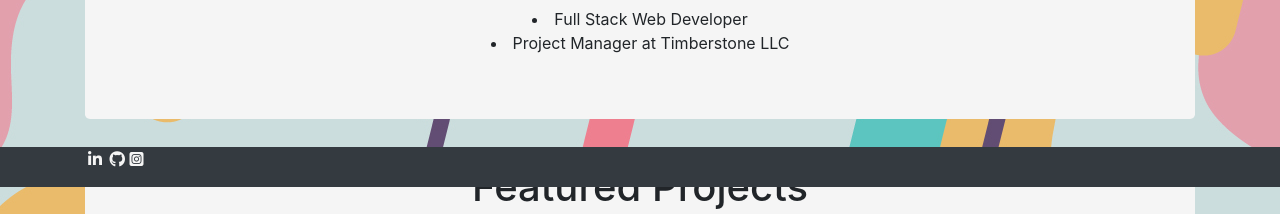
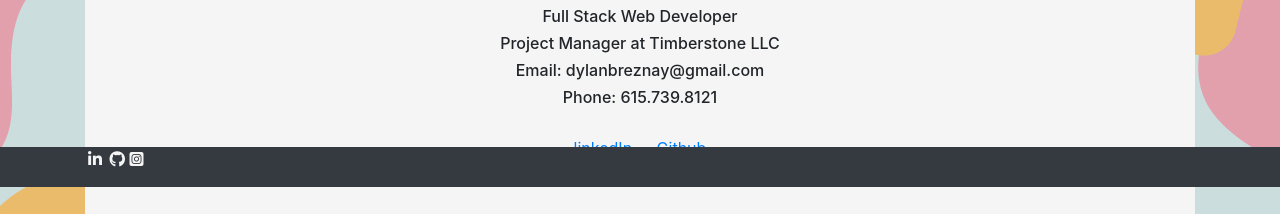
Before and after one commit to dbreznay/explosivo-portfolio-responsivo, a plain HTML site: page portfolio.html in a window 1280 px wide. Shown: the part 613-827 px from the top of the page. Drawn offline with nearby package versions, Linux system fonts and the light colour scheme.

Commit message:
adding small changes to portfolio

```diff
--- a/portfolio.html
+++ b/portfolio.html
@@ -99,13 +99,20 @@
        <header class="jumbotron text-center">
          <!-- Headline -->
          <h1>Professional Portfolio:</h1>
-          <h3>Dylan Breznay</h2>
-           <img class="img-fluid"src="https://user-images.githubusercontent.com/60904436/91752409-f44eae00-eb8b-11ea-84e6-870909f5f6bd.jpg"alt="Me" title="Me">
+           <h3>Dylan Breznay</h3>
+            <img class="img-fluid"src="https://user-images.githubusercontent.com/60904436/91752409-f44eae00-eb8b-11ea-84e6-870909f5f6bd.jpg"alt="Me" title="Me">
 
-         <li>Full Stack Web Developer</li>
-         <li>Project Manager at Timberstone LLC</li>
+            <h6>Full Stack Web Developer</h6>
+            <h6>Project Manager at Timberstone LLC</h6>
+            <h6>Email: dylanbreznay@gmail.com</h6>
+            <h6>Phone: 615.739.8121</h6>
 
-       </header>
+            <div class="card-body text-center">
+              <a href="https://www.linkedin.com/in/dylan-breznay-a76974162/" class="card-link">linkedIn</a>
+              <a href="https://github.com/dbreznay" class="card-link">Github</a>
+            </div>
+
+        </header>
 
        <!--Projects Cards-->
 
```
